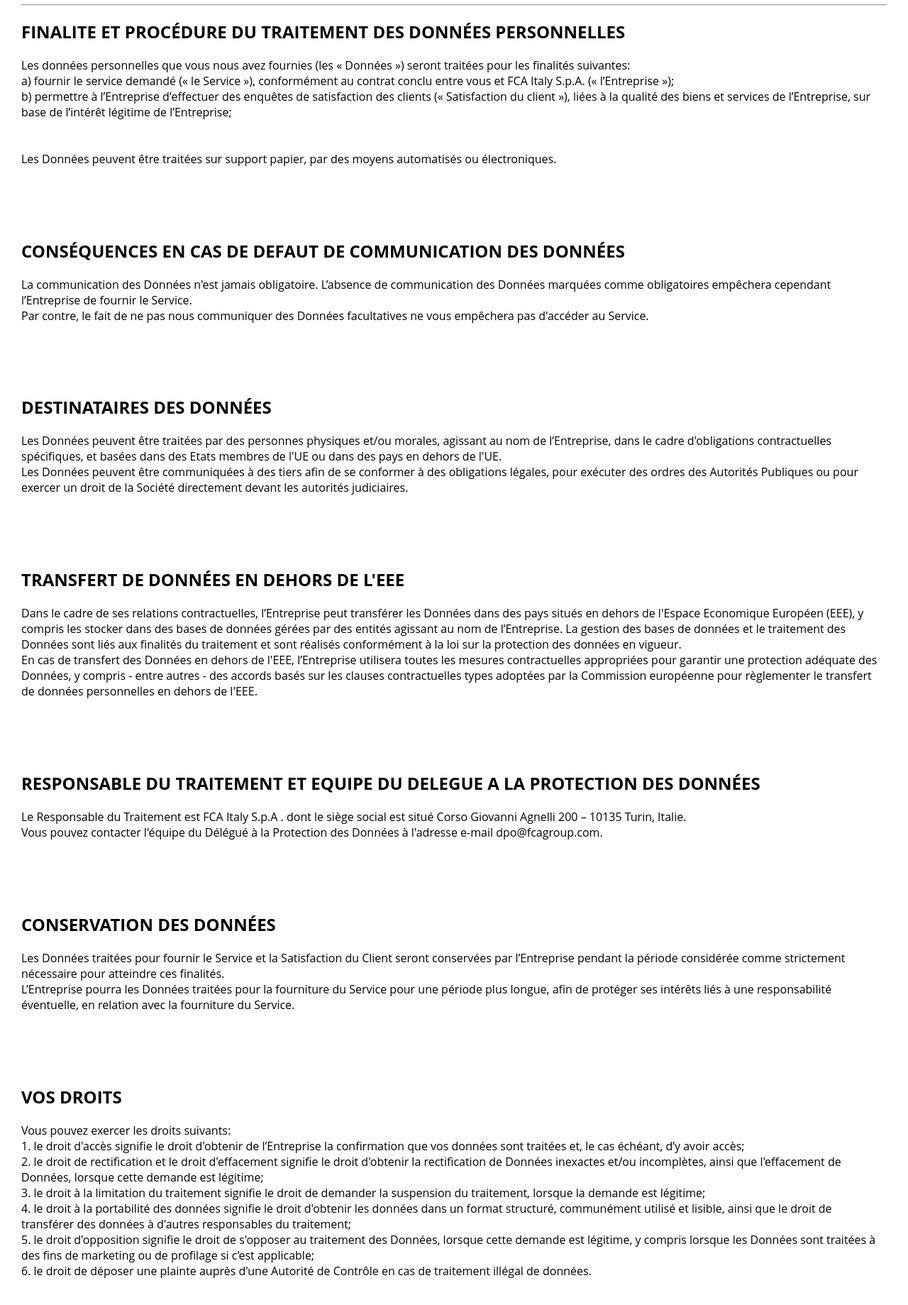
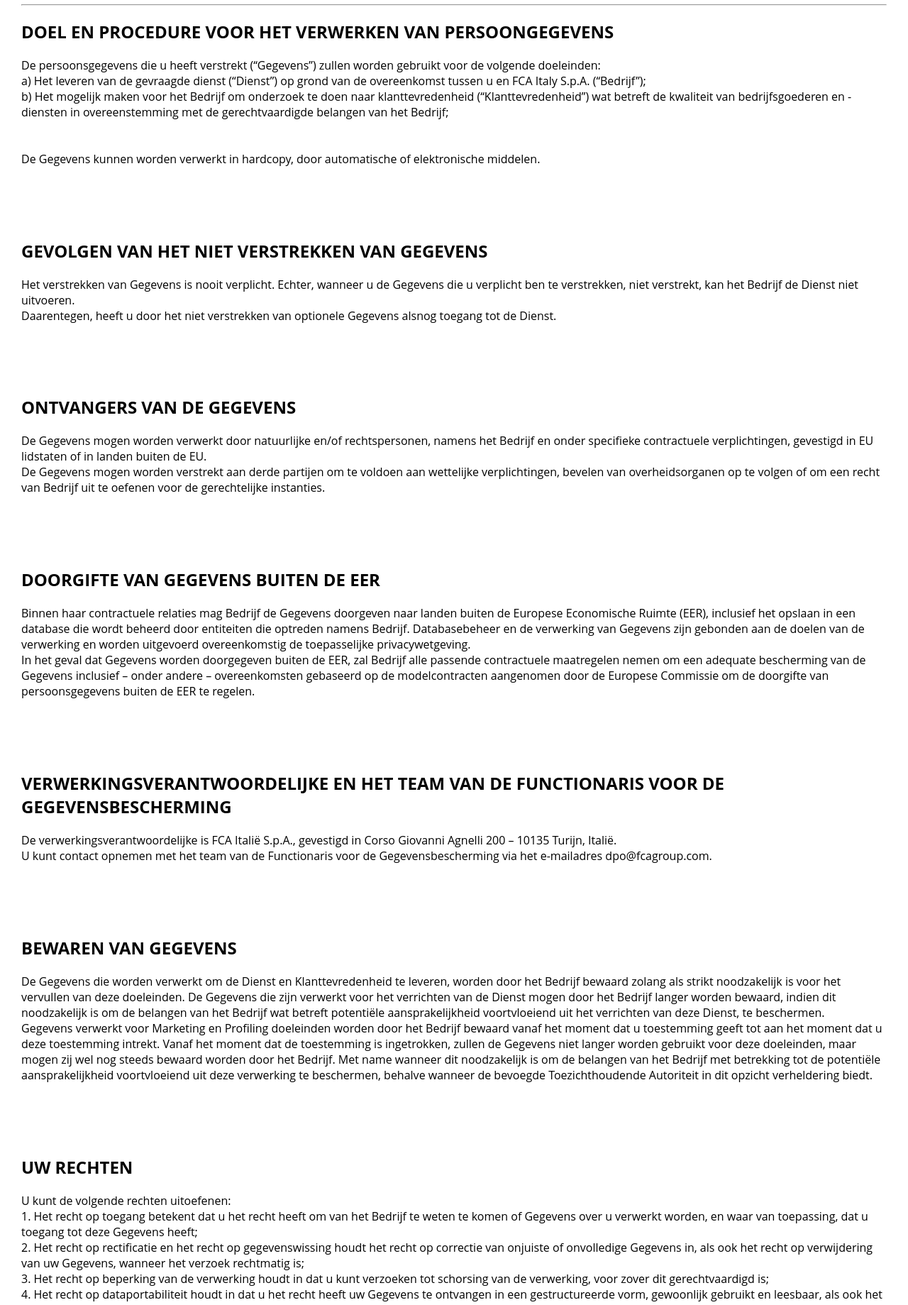
Before and after one commit to fcaprivacy/nl, a plain HTML site: page index.html in a window 1280 px wide. Shown: the part 132-1971 px from the top of the page at 71% size. Drawn offline with Linux system fonts and the light colour scheme.

Commit message:
Update index.html

```diff
--- a/index.html
+++ b/index.html
@@ -21,27 +21,27 @@ body{
 
 
     <div class="editorial-text">
-        <br><h1>Politique de confidentialité</h1><hr>
-	<h2>FINALITE ET PROCÉDURE DU TRAITEMENT DES DONNÉES PERSONNELLES</h2>
-		<p>Les données personnelles que vous nous avez fournies (les « Données ») seront traitées pour les finalités suivantes:
+        <br><h1>Privacyverklaring</h1><hr>
+	<h2>DOEL EN PROCEDURE VOOR HET VERWERKEN VAN PERSOONGEGEVENS</h2>
+		<p>De persoonsgegevens die u heeft verstrekt (“Gegevens”) zullen worden gebruikt voor de volgende doeleinden:
 		<br>
-		a) fournir le service demandé (« le Service »), conformément au contrat conclu entre vous et FCA Italy S.p.A. (« l’Entreprise »);
+		a) Het leveren van de gevraagde dienst (“Dienst”) op grond van de overeenkomst tussen u en FCA Italy S.p.A. (“Bedrijf”);
 		<br>
-		b) permettre à l’Entreprise d'effectuer des enquêtes de satisfaction des clients (« Satisfaction du client »),  liées à la qualité des biens et services de l’Entreprise, sur base de l’intérêt légitime de l’Entreprise;
+		b) Het mogelijk maken voor het Bedrijf om onderzoek te doen naar klanttevredenheid (“Klanttevredenheid”) wat betreft de kwaliteit van bedrijfsgoederen en -diensten in overeenstemming met de gerechtvaardigde belangen van het Bedrijf;
 		<br>
 		<br>
 		<br>
-		Les Données peuvent être traitées sur support papier, par des moyens automatisés ou électroniques.
+		De Gegevens kunnen worden verwerkt in hardcopy, door automatische of elektronische middelen.
 		<br>
 		<br>
 		</p>
 	    <br>
 	    <br>
 
-	<h2>CONSÉQUENCES EN CAS DE DEFAUT DE COMMUNICATION DES DONNÉES</h2>
-		<p>La communication des Données n'est jamais obligatoire. L’absence de communication des Données marquées comme obligatoires empêchera cependant l’Entreprise de fournir le Service.
+	<h2>GEVOLGEN VAN HET NIET VERSTREKKEN VAN GEGEVENS</h2>
+		<p>Het verstrekken van Gegevens is nooit verplicht. Echter, wanneer u de Gegevens die u verplicht ben te verstrekken, niet verstrekt, kan het Bedrijf de Dienst niet uitvoeren.
 		<br>
-		Par contre, le fait de ne pas nous communiquer des Données facultatives ne vous empêchera pas d'accéder au Service.
+		Daarentegen, heeft u door het niet verstrekken van optionele Gegevens alsnog toegang tot de Dienst.
 
 		<br>
 		<br>
@@ -50,10 +50,10 @@ body{
 	    <br>
 
 
-	<h2>DESTINATAIRES DES DONNÉES</h2>
-		<p>Les Données peuvent être traitées par des personnes physiques et/ou morales, agissant au nom de l’Entreprise, dans le cadre d'obligations contractuelles spécifiques, et basées dans des Etats membres de l'UE ou dans des pays en dehors de l'UE.
+	<h2>ONTVANGERS VAN DE GEGEVENS</h2>
+		<p>De Gegevens mogen worden verwerkt door natuurlijke en/of rechtspersonen, namens het Bedrijf en onder specifieke contractuele verplichtingen, gevestigd in EU lidstaten of in landen buiten de EU.
 		<br>
-		Les Données peuvent être communiquées à des tiers afin de se conformer à des obligations légales, pour exécuter des ordres des Autorités Publiques ou pour exercer un droit de la Société directement devant les autorités judiciaires.
+		De Gegevens mogen worden verstrekt aan derde partijen om te voldoen aan wettelijke verplichtingen, bevelen van overheidsorganen op te volgen of om een recht van Bedrijf uit te oefenen voor de gerechtelijke instanties.
 
 		<br>
 		<br>
@@ -62,10 +62,10 @@ body{
 	    <br>
 
 
-	<h2>TRANSFERT DE DONNÉES EN DEHORS DE L'EEE</h2>
-		<p>Dans le cadre de ses relations contractuelles, l’Entreprise peut transférer les Données dans des pays situés en dehors de l'Espace Economique Européen (EEE), y compris les stocker dans des bases de données gérées par des entités agissant au nom de l’Entreprise. La gestion des bases de données et le traitement des Données sont liés aux finalités du traitement et sont réalisés conformément à la loi sur la protection des données en vigueur.
+	<h2>DOORGIFTE VAN GEGEVENS BUITEN DE EER</h2>
+		<p>Binnen haar contractuele relaties mag Bedrijf de Gegevens doorgeven naar landen buiten de Europese Economische Ruimte (EER), inclusief het opslaan in een database die wordt beheerd door entiteiten die optreden namens Bedrijf. Databasebeheer en de verwerking van Gegevens zijn gebonden aan de doelen van de verwerking en worden uitgevoerd overeenkomstig de toepasselijke privacywetgeving.
 		<br>
-		En cas de transfert des Données en dehors de l'EEE, l’Entreprise utilisera toutes les mesures contractuelles appropriées pour garantir une protection adéquate des Données, y compris - entre autres - des accords basés sur les clauses contractuelles types adoptées par la Commission européenne pour règlementer le transfert de données personnelles en dehors de l'EEE.
+		In het geval dat Gegevens worden doorgegeven buiten de EER, zal Bedrijf alle passende contractuele maatregelen nemen om een adequate bescherming van de Gegevens inclusief – onder andere – overeenkomsten gebaseerd op de modelcontracten aangenomen door de Europese Commissie om de doorgifte van persoonsgegevens buiten de EER te regelen.
 
 		<br>
 		<br>
@@ -74,10 +74,10 @@ body{
 	    <br>
 
 
-	<h2>RESPONSABLE DU TRAITEMENT ET EQUIPE DU DELEGUE A LA PROTECTION DES DONNÉES</h2>
-		<p>Le Responsable du Traitement est FCA Italy S.p.A . dont le siège social est situé Corso Giovanni Agnelli 200 – 10135 Turin, Italie.
+	<h2>VERWERKINGSVERANTWOORDELIJKE EN HET TEAM VAN DE FUNCTIONARIS VOOR DE GEGEVENSBESCHERMING</h2>
+		<p>De verwerkingsverantwoordelijke is FCA Italië S.p.A., gevestigd in Corso Giovanni Agnelli 200 – 10135 Turijn, Italië.
 		<br>
-		Vous pouvez contacter l'équipe du Délégué à la Protection des Données à l'adresse e-mail dpo@fcagroup.com.
+		U kunt contact opnemen met het team van de Functionaris voor de Gegevensbescherming via het e-mailadres dpo@fcagroup.com.
 
 		<br>
 		<br>
@@ -86,10 +86,10 @@ body{
 	    <br>
 
 
-	<h2>CONSERVATION DES DONNÉES</h2>
-		<p>Les Données traitées pour fournir le Service et la Satisfaction du Client seront conservées par l’Entreprise pendant la période considérée comme strictement nécessaire pour atteindre ces finalités.
+	<h2>BEWAREN VAN GEGEVENS</h2>
+		<p>De Gegevens die worden verwerkt om de Dienst en Klanttevredenheid te leveren, worden door het Bedrijf bewaard zolang als strikt noodzakelijk is voor het vervullen van deze doeleinden. De Gegevens die zijn verwerkt voor het verrichten van de Dienst mogen door het Bedrijf langer worden bewaard, indien dit noodzakelijk is om de belangen van het Bedrijf wat betreft potentiële aansprakelijkheid voortvloeiend uit het verrichten van deze Dienst, te beschermen.
 		<br>
-		L’Entreprise pourra les Données traitées pour la fourniture du Service pour une période plus longue, afin de protéger ses intérêts liés à une responsabilité éventuelle, en relation avec la fourniture du Service.
+		Gegevens verwerkt voor Marketing en Profiling doeleinden worden door het Bedrijf bewaard vanaf het moment dat u toestemming geeft tot aan het moment dat u deze toestemming intrekt. Vanaf het moment dat de toestemming is ingetrokken, zullen de Gegevens niet langer worden gebruikt voor deze doeleinden, maar mogen zij wel nog steeds bewaard worden door het Bedrijf. Met name wanneer dit noodzakelijk is om de belangen van het Bedrijf met betrekking tot de potentiële aansprakelijkheid voortvloeiend uit deze verwerking te beschermen, behalve wanneer de bevoegde Toezichthoudende Autoriteit in dit opzicht verheldering biedt.
 
 		<br>
 		<br>
@@ -98,18 +98,19 @@ body{
 	    <br>
 
 
-	<h2>VOS DROITS</h2>
-		<p>Vous pouvez exercer les droits suivants:
+	<h2>UW RECHTEN</h2>
+		<p>U kunt de volgende rechten uitoefenen:
 		<br>
-		1. le droit d'accès signifie le droit d'obtenir de l’Entreprise la confirmation que vos données sont traitées et, le cas échéant, d’y avoir accès;<br>
-		2. le droit de rectification et le droit d'effacement signifie le droit d'obtenir la rectification de Données inexactes et/ou incomplètes, ainsi que l'effacement de Données, lorsque cette demande est légitime;<br>
-		3. le droit à la limitation du traitement signifie le droit de demander la suspension du traitement, lorsque la demande est légitime;<br>
-		4. le droit à la portabilité des données signifie le droit d'obtenir les données dans un format structuré, communément utilisé et lisible, ainsi que le droit de transférer des données à d'autres responsables du traitement;<br>
-		5. le droit d'opposition signifie le droit de s'opposer au traitement des Données, lorsque cette demande est légitime, y compris lorsque les Données sont traitées à des fins de marketing ou de profilage si c’est applicable;<br>
-		6. le droit de déposer une plainte auprès d'une Autorité de Contrôle en cas de traitement illégal de données.<br>
+		1. Het recht op toegang betekent dat u het recht heeft om van het Bedrijf te weten te komen of Gegevens over u verwerkt worden, en waar van toepassing, dat u toegang tot deze Gegevens heeft;<br>
+		2. Het recht op rectificatie en het recht op gegevenswissing houdt het recht op correctie van onjuiste of onvolledige Gegevens in, als ook het recht op verwijdering van uw Gegevens, wanneer het verzoek rechtmatig is;<br>
+		3. Het recht op beperking van de verwerking houdt in dat u kunt verzoeken tot schorsing van de verwerking, voor zover dit gerechtvaardigd is;<br>
+		4. Het recht op dataportabiliteit houdt in dat u het recht heeft uw Gegevens te ontvangen in een gestructureerde vorm, gewoonlijk gebruikt en leesbaar, als ook het recht om de Gegevens door te geven aan een andere verwerkingsverantwoordelijke;<br>
+		5. Het recht op bezwaar houdt in dat u bezwaar kunt maken tegen de verwerking van uw Gegevens, wanneer dit verzoek rechtmatig is, ook, wanneer van toepassing, als de Gegevens zijn verwerkt voor marketing of profiling doeleinden;<br>
+		6. Het recht om een klacht in te dienen bij een toezichthoudende autoriteit in het geval van onrechtmatige verwerking van Gegevens;<br>
+		7. Het recht om uw toestemming in te trekken.<br>
 		<br>
 		<br>
-		Vous pouvez exercer les droits susmentionnés en écrivant à FCA Italy S.p.A., Corso Giovanni Agnelli 200, 10135 Turin, Italie ou en envoyant un email à l’adresse privacy@fcagroup.com.
+		U kunt de bovengenoemde rechten uitvoeren door een brief te sturen aan FCA Italië S.p.A., Corso Giovanni Agnelli 200 – 10135 Turijn, Italië of door een email te sturen aan privacy@fcagroup.com.
 		<br>
 		<br>
 		</p>
```
